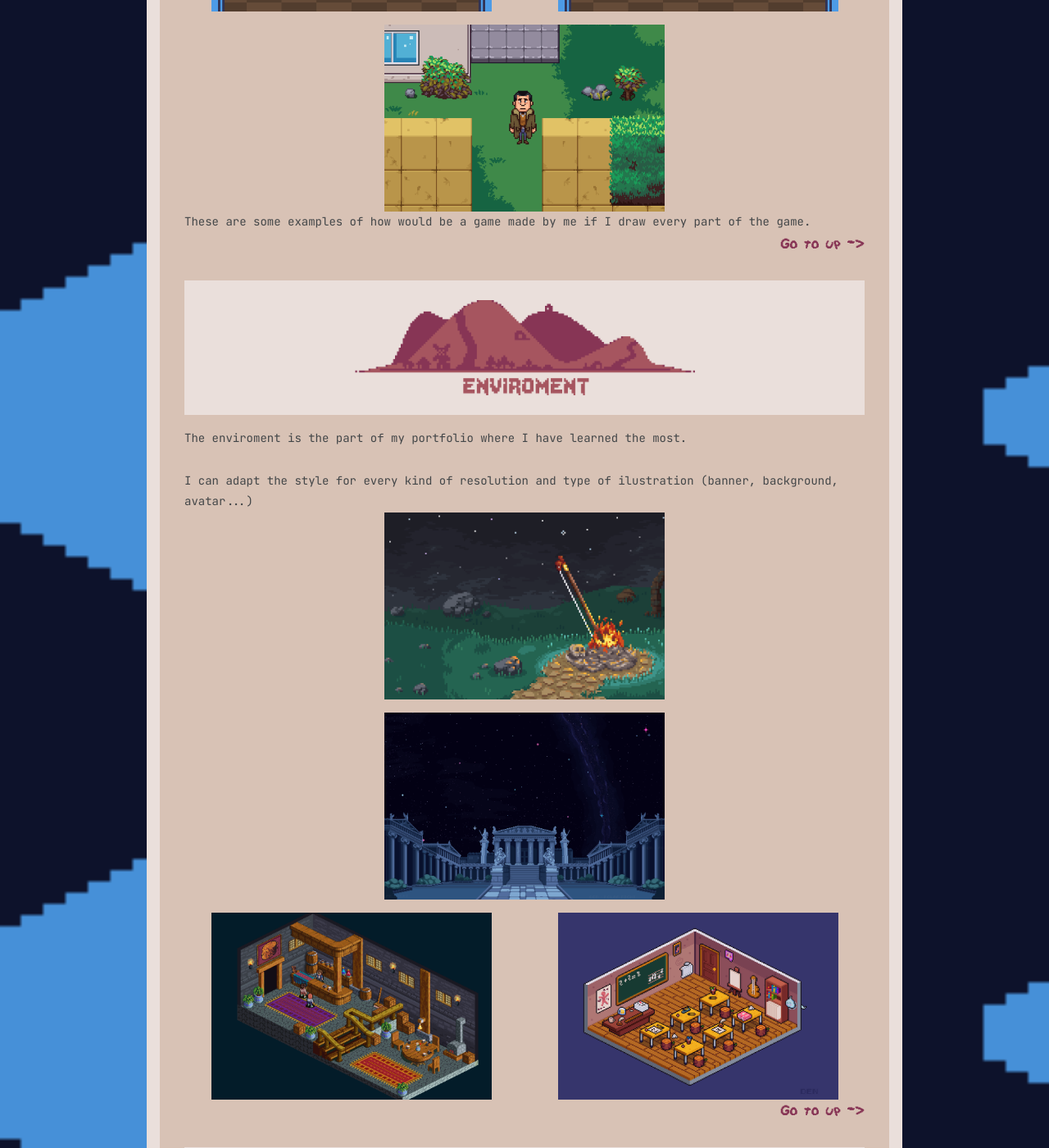
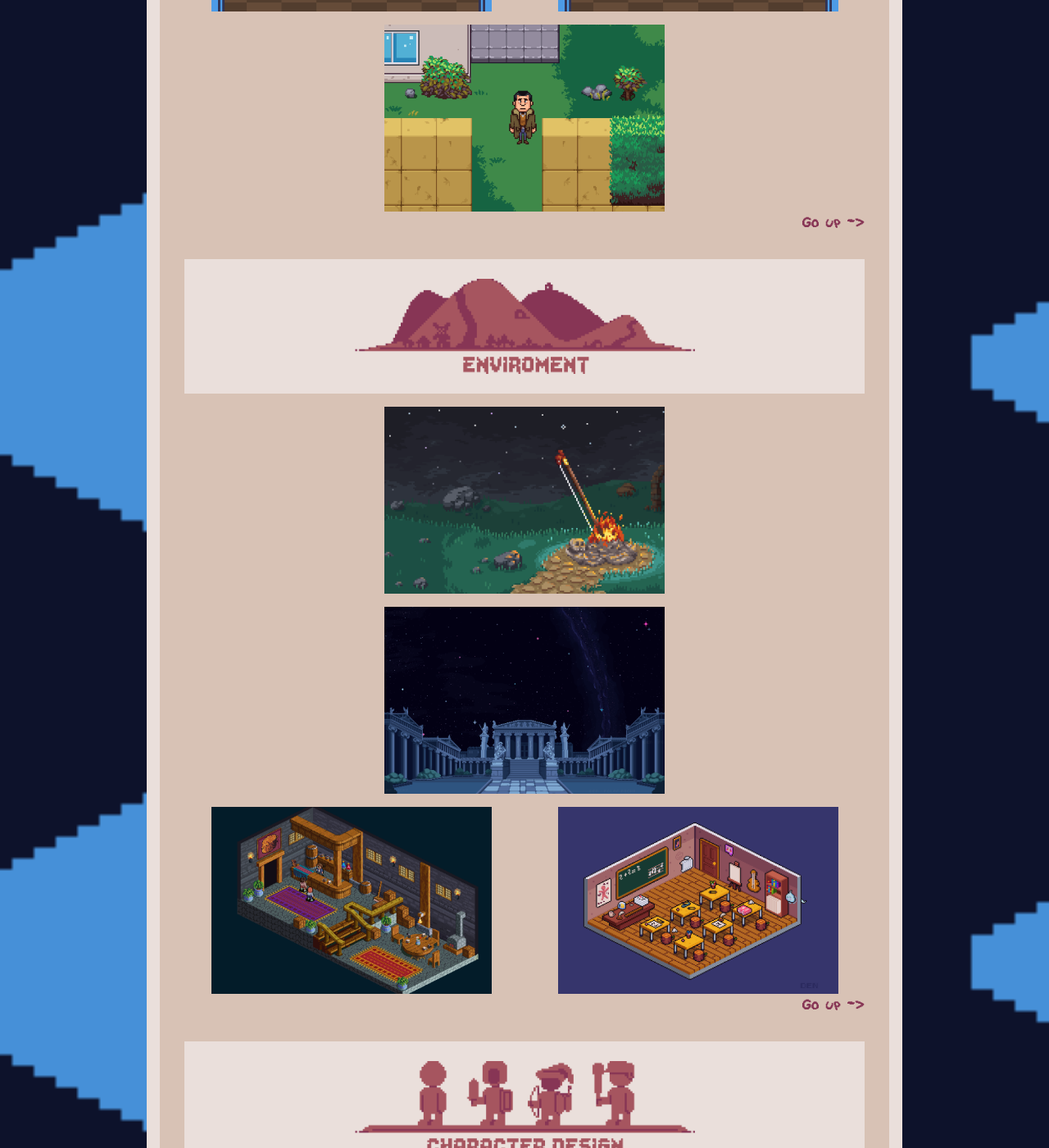
Before and after one commit to DenPixelArt/denpixelart-portfolio-web, a Jekyll site: the page built from portfolio.html, in a window 1280 px wide and 1400 px high, scrolled down 2012 px. Shown: the whole window at 82% size. Built offline with Jekyll 4.4.1, drawn with Linux system fonts in a browser that asks for light colours; some of the changed text lies outside the part shown.

Commit message:
Delete descriptions and correct literals

```diff
--- a/_data/portfolio.yml
+++ b/_data/portfolio.yml
@@ -16,7 +16,7 @@
   id: mock-up
   top_description:
   image: /assets/img/portfolio/title-images/mockup.png
-  bottom_description: These are some examples of how would be a game made by me if I draw every part of the game.
+  bottom_description:
   images:
     - section:
       - image: /assets/img/portfolio/mock-up/blasphemous-cute.png
@@ -29,7 +29,7 @@
 
 - title: Environment
   id: environment
-  top_description: The enviroment is the part of my portfolio where I have learned the most. <br/><br/> I can adapt the style for every kind of resolution and type of ilustration (banner, background, avatar...)
+  top_description:
   image: /assets/img/portfolio/title-images/environment.png
   bottom_description:
   images:
--- a/portfolio.html
+++ b/portfolio.html
@@ -41,7 +41,7 @@ comments: false
 			{%- if item.bottom_description -%}
 				<div class="bottom-description">{{ item.bottom_description }}</div>
 			{%- endif -%}
-			<div class="to-up-link"><a href="#header">Go to up -></a></div>
+			<div class="to-up-link"><a href="#header">Go up -></a></div>
 		</div>
 	{%- endfor -%}
 </div>
```
